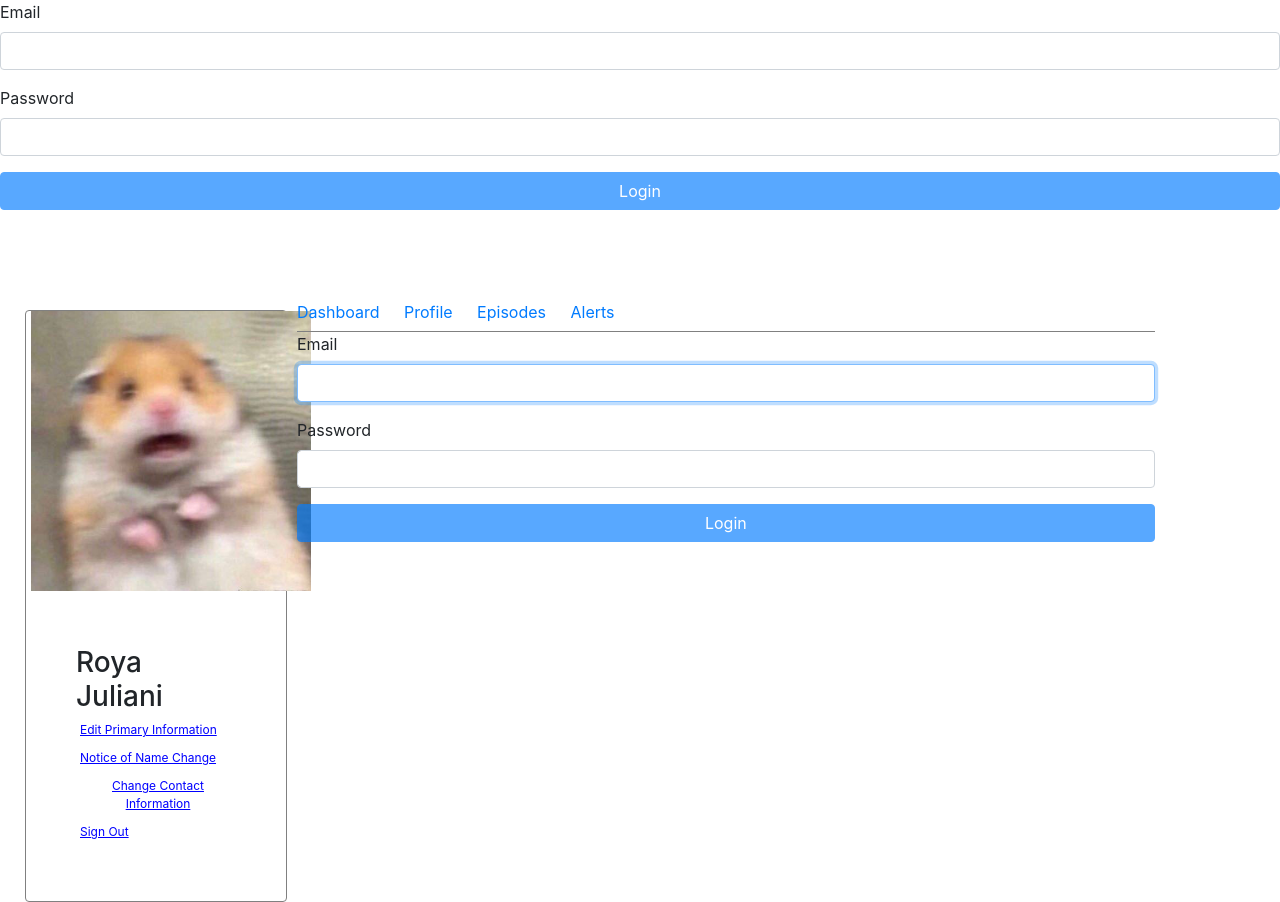
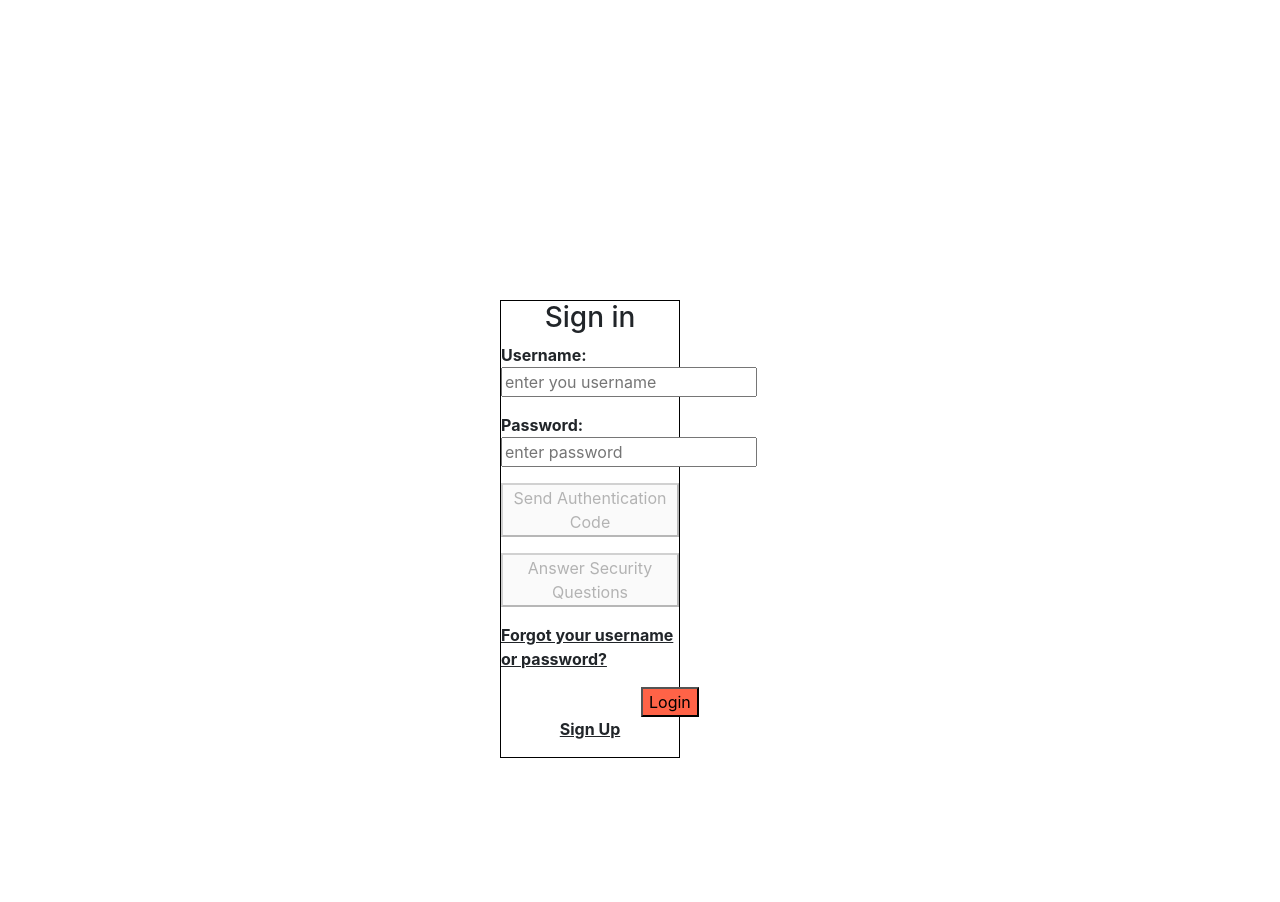
Before and after one commit to manaazarm/MyPHR_Portal, a React (Create React App) app: page /login in a window 1280 px wide. After the commit the page ends 858 px from the top, so only its background shows below. Built offline with nearby package versions, Linux system fonts and the light colour scheme.

Commit message:
improved login page & pass username to homepage

```diff
--- a/package.json
+++ b/package.json
@@ -12,6 +12,7 @@
     "react-event-timeline": "^1.6.3",
     "react-router": "^5.0.0",
     "react-router-dom": "^5.0.0",
+    "react-router-with-props": "^0.1.3",
     "react-scripts": "2.1.8",
     "react-scroll": "^1.7.11",
     "react-vertical-timeline-component": "^2.3.1",
--- a/src/App.css
+++ b/src/App.css
@@ -171,3 +171,13 @@ ul {
     transform: rotate(360deg);
   }
 }
+/**login in page**/
+form {
+  margin: 300px 600px 100px 500px;
+  border: 1px solid black;
+}
+input[type="submit"] {
+  margin-left: 140px;
+  text-align: center;
+  background-color: tomato;
+}
--- a/src/App.js
+++ b/src/App.js
@@ -2,7 +2,7 @@ import React, { Component } from "react";
 import "./App.css";
 
 /*home page */
-class App extends Component {
+class App extends React.Component {
   render() {
     return <h1>Today's Activities</h1>;
   }
--- /dev/null
+++ b/src/home.js
@@ -0,0 +1,97 @@
+import React, { Component } from "react";
+import ReactDOM from "react-dom";
+import "./index.css";
+import App from "./App";
+import "./App.css";
+import Profile from "./profile";
+import Episodes from "./episodes";
+import Alerts from "./alerts";
+import photo from "./photo.png";
+import { PropsRoute, PublicRoute, PrivateRoute } from "react-router-with-props";
+import {
+  Route,
+  NavLink,
+  Link,
+  BrowserRouter as Router
+} from "react-router-dom";
+
+class Home extends Component {
+  render() {
+    console.log(this.props);
+    let userName = this.props.user;
+    console.log("test name:" + userName);
+    return (
+      <Router>
+        <div className="App">
+          <header className="App-header" />
+          <body>
+            <div class="row">
+              <div class="column1">
+                <img src={photo} alt="Photo" />
+
+                <h3>{this.props.user}</h3>
+
+                <div class="editor">
+                  <a href="#news">Edit Primary Information</a>
+                  <a href="#news">Notice of Name Change</a>
+                  <a href="#news">Change Contact Information</a>
+                  <a href="/login">Sign out</a>
+                </div>
+              </div>
+
+              <div class="column2">
+                <nav class="topnav">
+                  <NavLink
+                    to="/dashboard"
+                    className="nav-style"
+                    activeClassName="selectedLink"
+                  >
+                    Dashboard
+                  </NavLink>
+                  <NavLink
+                    to="/profile"
+                    className="nav-style"
+                    activeClassName="selectedLink"
+                  >
+                    {" "}
+                    Profile
+                  </NavLink>
+                  <NavLink
+                    to="/episodes"
+                    className="nav-style"
+                    activeClassName="selectedLink"
+                  >
+                    {" "}
+                    Episodes
+                  </NavLink>
+                  <NavLink
+                    to="/alerts"
+                    className="nav-style"
+                    activeClassName="selectedLink"
+                  >
+                    {" "}
+                    Alerts
+                  </NavLink>
+                </nav>
+
+                <div class="main-place">
+                  <Route exact path="/dashboard" component={App} />
+                  <Route
+                    path="/profile"
+                    render={props => (
+                      <Profile {...props} user={this.props.user} />
+                    )}
+                  />
+                  <Route path="/episodes" component={Episodes} />
+                  <Route path="/alerts" component={Alerts} />
+                </div>
+              </div>
+            </div>
+          </body>
+        </div>
+      </Router>
+    );
+  }
+}
+
+export default Home;
--- a/src/index.js
+++ b/src/index.js
@@ -1,86 +1,17 @@
 import React from "react";
 import ReactDOM from "react-dom";
 import "./index.css";
-import App from "./App";
 import "./App.css";
-import Profile from "./profile";
-import Episodes from "./episodes";
-import Alerts from "./alerts";
-import photo from "./photo.png";
-import LoginForm from "./login";
+import LoginForm from "./login.js";
 import * as serviceWorker from "./serviceWorker";
-import { Route, NavLink, BrowserRouter as Router } from "react-router-dom";
+import Home from "./home";
+
+import { Route, BrowserRouter as Router } from "react-router-dom";
 
 const routing = (
   <Router>
-    <div className="app">
-      <div className="body">
-        <Route exact path="/login" component={() => <LoginForm />} />
-      </div>
-    </div>
-    <div className="App">
-      <header className="App-header" />
-      <body>
-        <div class="row">
-          <div class="column1">
-            <img src={photo} alt="Photo" />
-
-            <h3>Roya Juliani</h3>
-
-            <div class="editor">
-              <a href="#news">Edit Primary Information</a>
-              <a href="#news">Notice of Name Change</a>
-              <a href="#news">Change Contact Information</a>
-              <a href="/login">Sign Out</a>
-            </div>
-          </div>
-
-          <div class="column2">
-            <nav class="topnav">
-              <NavLink
-                to="/dashboard"
-                className="nav-style"
-                activeClassName="selectedLink"
-              >
-                Dashboard
-              </NavLink>
-              <NavLink
-                to="/profile"
-                className="nav-style"
-                activeClassName="selectedLink"
-              >
-                {" "}
-                Profile
-              </NavLink>
-              <NavLink
-                to="/episodes"
-                className="nav-style"
-                activeClassName="selectedLink"
-              >
-                {" "}
-                Episodes
-              </NavLink>
-              <NavLink
-                to="/alerts"
-                className="nav-style"
-                activeClassName="selectedLink"
-              >
-                {" "}
-                Alerts
-              </NavLink>
-            </nav>
-
-            <div class="main-place">
-              <Route exact path="/dashboard" component={App} />
-              <Route path="/profile" component={Profile} eventKey="1" />
-              <Route path="/episodes" component={Episodes} />
-              <Route path="/alerts" component={Alerts} />
-              <Route path="/login" component={LoginForm} />
-            </div>
-          </div>
-        </div>
-      </body>
-    </div>
+    <Route path="/login" component={LoginForm} />
+    <Route path="/home" component={Home} />
   </Router>
 );
 
--- a/src/login.js
+++ b/src/login.js
@@ -1,61 +1,103 @@
-import React, { Component } from "react";
-import { Button, FormGroup, FormControl, FormLabel } from "react-bootstrap";
+import React from "react";
+import "./App.css";
+import ReactDOM from "react-dom";
+import Home from "./home";
+import App from "./App";
 
-export default class Login extends Component {
+const Welcome = ({ user, onSignOut }) => {
+  // This is a dumb "stateless" component
+  return (
+    <div>
+      Welcome <strong>{user.username}</strong>!
+      <a href="javascript:;" onClick={onSignOut}>
+        Sign out
+      </a>
+    </div>
+  );
+};
+
+class LoginForm extends React.Component {
+  // Using a class based component here because we're accessing DOM refs
+
+  handleSignIn(e) {
+    e.preventDefault();
+    let username = this.refs.username.value;
+    let password = this.refs.password.value;
+    this.props.onSignIn(username, password);
+  }
+
+  render() {
+    return (
+      <form onSubmit={this.handleSignIn.bind(this)}>
+        <h3 style={{ textAlign: "center" }}>Sign in</h3>
+        <p>
+          Username:{" "}
+          <input type="text" ref="username" placeholder="enter you username" />
+        </p>
+        <p>
+          Password:{" "}
+          <input type="password" ref="password" placeholder="enter password" />
+        </p>
+        <p style={{ textAlign: "center" }}>
+          <button disabled>Send Authentication Code</button>
+        </p>
+        <p style={{ textAlign: "center" }}>
+          <button disabled>Answer Security Questions</button>
+        </p>
+        <p style={{ textDecoration: "underline" }}>
+          Forgot your username or password?
+        </p>
+        <input style={{ textAlign: "center" }} type="submit" value="Login" />
+        <p style={{ textAlign: "center", textDecoration: "underline" }}>
+          Sign Up
+        </p>
+      </form>
+    );
+  }
+}
+
+class Login extends React.Component {
   constructor(props) {
     super(props);
-
+    // the initial application state
     this.state = {
-      email: "",
-      password: ""
+      user: null
     };
   }
 
-  validateForm() {
-    return this.state.email.length > 0 && this.state.password.length > 0;
+  // App "actions" (functions that modify state)
+  signIn(username, password) {
+    // This is where you would call Firebase, an API etc...
+    // calling setState will re-render the entire app (efficiently!)
+
+    this.setState({
+      user: {
+        username,
+        password
+      }
+    });
+  }
+  signOut() {
+    // clear out user from state
+    this.setState({ user: null });
   }
 
-  handleChange = event => {
-    this.setState({
-      [event.target.id]: event.target.value
-    });
-  };
-
-  handleSubmit = event => {
-    event.preventDefault();
-  };
-
   render() {
+    // Here we pass relevant state to our child components
+    // as props. Note that functions are passed using `bind` to
+    // make sure we keep our scope to App
     return (
-      <div className="Login">
-        <form onSubmit={this.handleSubmit}>
-          <FormGroup controlId="email" bsSize="large">
-            <FormLabel>Email</FormLabel>
-            <FormControl
-              autoFocus
-              type="email"
-              value={this.state.email}
-              onChange={this.handleChange}
-            />
-          </FormGroup>
-          <FormGroup controlId="password" bsSize="large">
-            <FormLabel>Password</FormLabel>
-            <FormControl
-              value={this.state.password}
-              onChange={this.handleChange}
-              type="password"
-            />
-          </FormGroup>
-          <Button
-            block
-            bsSize="large"
-            disabled={!this.validateForm()}
-            type="submit"
-          >
-            Login
-          </Button>
-        </form>
+      <div>
+        {this.state.user ? (
+          <Home user={this.state.user.username} />
+        ) : (
+          <LoginForm onSignIn={this.signIn.bind(this)} />
+        )}
       </div>
     );
   }
 }
+
+ReactDOM.render(Login, document.getElementById("root"));
+
+export default Login;
--- a/src/profile.js
+++ b/src/profile.js
@@ -7,13 +7,11 @@ import { TabContainer, TabPane, TabContent } from "react-bootstrap";
 class Profile extends React.Component {
   constructor(props, context) {
     super(props, context);
-    this.state = {
-      key: "home",
-      actives: []
-    };
+    this.state = {};
   }
 
   render() {
+    console.log(this.props);
     return (
       <TabContainer id="left-tabs-example" defaultActiveKey="first">
         <Row>
@@ -89,7 +87,7 @@ class Profile extends React.Component {
           <Col sm={9}>
             <TabContent class="tab-content">
               <TabPane eventKey="first">
-                <p>Roya Juliani</p>
+                <p>{this.props.user}</p>
                 <p>Date of Birth:</p>
                 <p>Gender: </p>
                 <p>Service Language: </p>
```
Also changed, not shown: src/home-unused.js (deleted, +0 -41 lines), 1 other file (tests, documents, lock files or other folders).
